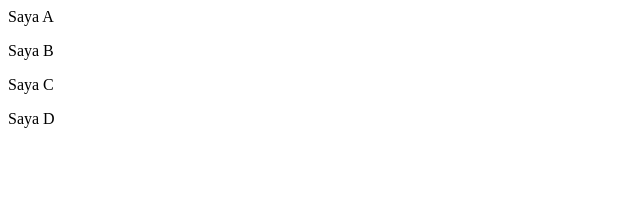
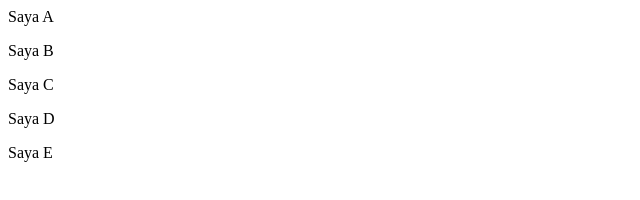
Before and after one commit to mohafifudin/kelompokcoba.github.io, a plain HTML site: page index.html in a window 1280 px wide. Shown: the full height of the page, 0-640 px from the left. Drawn offline with Linux system fonts and the light colour scheme.

Commit message:
E commit

```diff
--- a/index.html
+++ b/index.html
@@ -5,3 +5,5 @@
 <p>Saya C</p>
 
 <p>Saya D</p>
+
+<p>Saya E</p>
```
